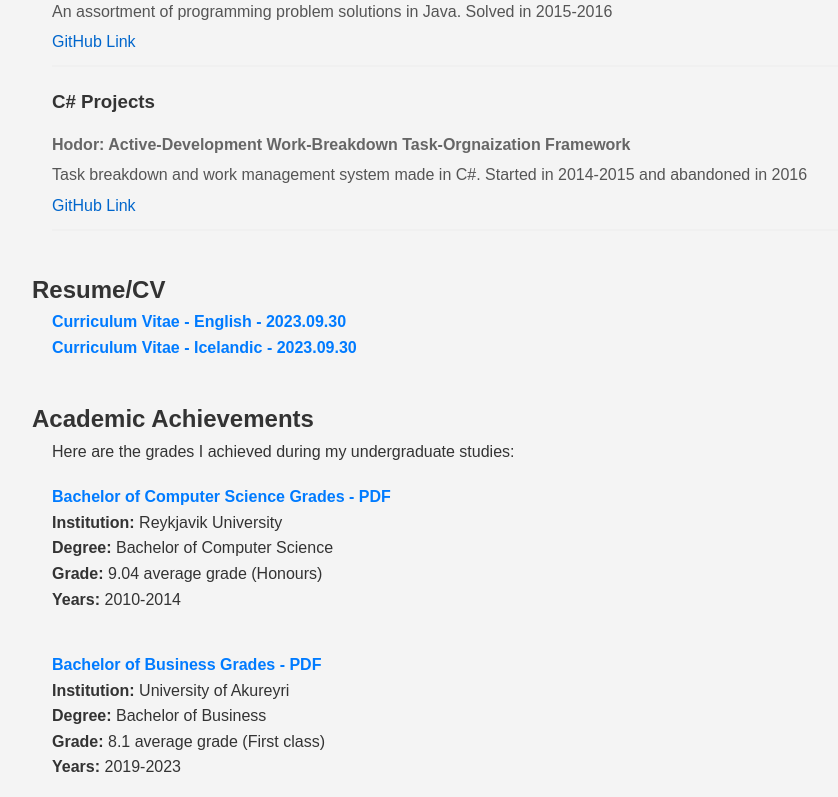
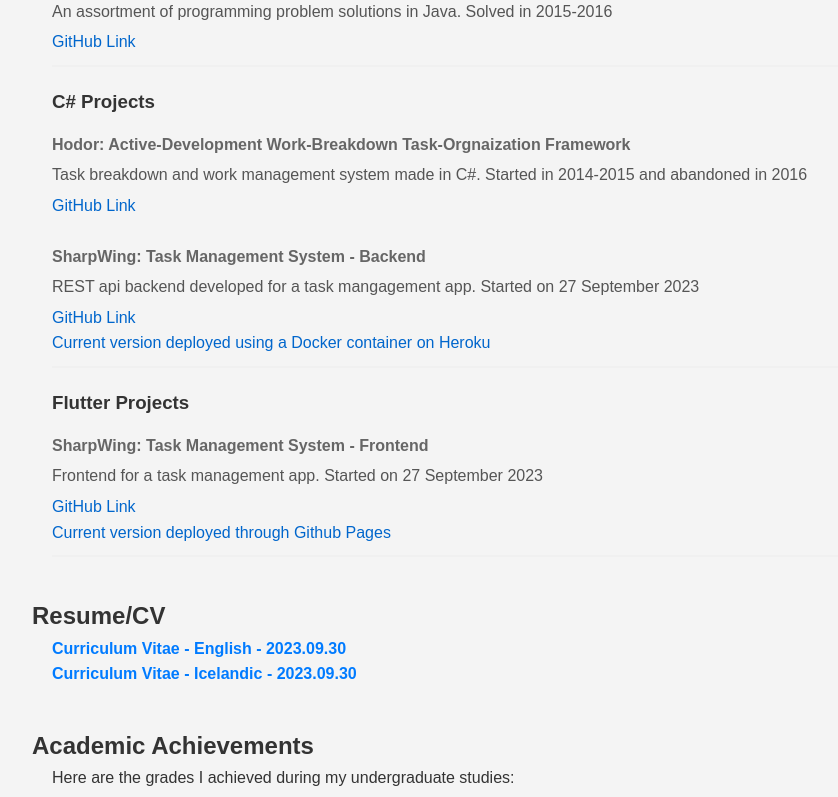
Before and after one commit to mittons/axelgauti, a Django app: page /career/ in a window 1280 px wide. Shown: the part 1214-2011 px from the top of the page, without its empty margins (138-976 px from the left). Run offline with Django 4.2, Linux system fonts and the light colour scheme.

Commit message:
Added two new portfolio projects to the site.

```diff
--- a/career/templates/career_main.html
+++ b/career/templates/career_main.html
@@ -372,6 +372,27 @@
 						<p>Task breakdown and work management system made in C#. Started in 2014-2015 and abandoned in 2016</p>
 						<a href="https://github.com/mittons/Hodor" target="_blank">GitHub Link</a>
 					</article>
+
+					<article class="project-item">
+						<h4>SharpWing: Task Management System - Backend</h4>
+						<p>REST api backend developed for a task mangagement app. Started on 27 September 2023</p>
+						<a href="https://github.com/mittons/SharpWingBackend" target="_blank">GitHub Link</a>
+						<br>
+						<a href="https://sharp-wing-backend-69be84f59c7d.herokuapp.com/api/tasks" target="_blank">Current version deployed using a Docker container on Heroku</a>
+					</article>
+				</section>
+
+				<section class="project-category">
+					<header>
+						<h3>Flutter Projects</h3>
+					</header>
+					<article class="project-item">
+						<h4>SharpWing: Task Management System - Frontend</h4>
+						<p>Frontend for a task management app. Started on 27 September 2023</p>
+						<a href="https://github.com/mittons/SharpWingFrontend" target="_blank">GitHub Link</a>
+						<br>
+						<a href="https://mittons.github.io/SharpWingFrontend/" target="_blank">Current version deployed through Github Pages</a>
+					</article>
 				</section>
 			</section>
 
```
